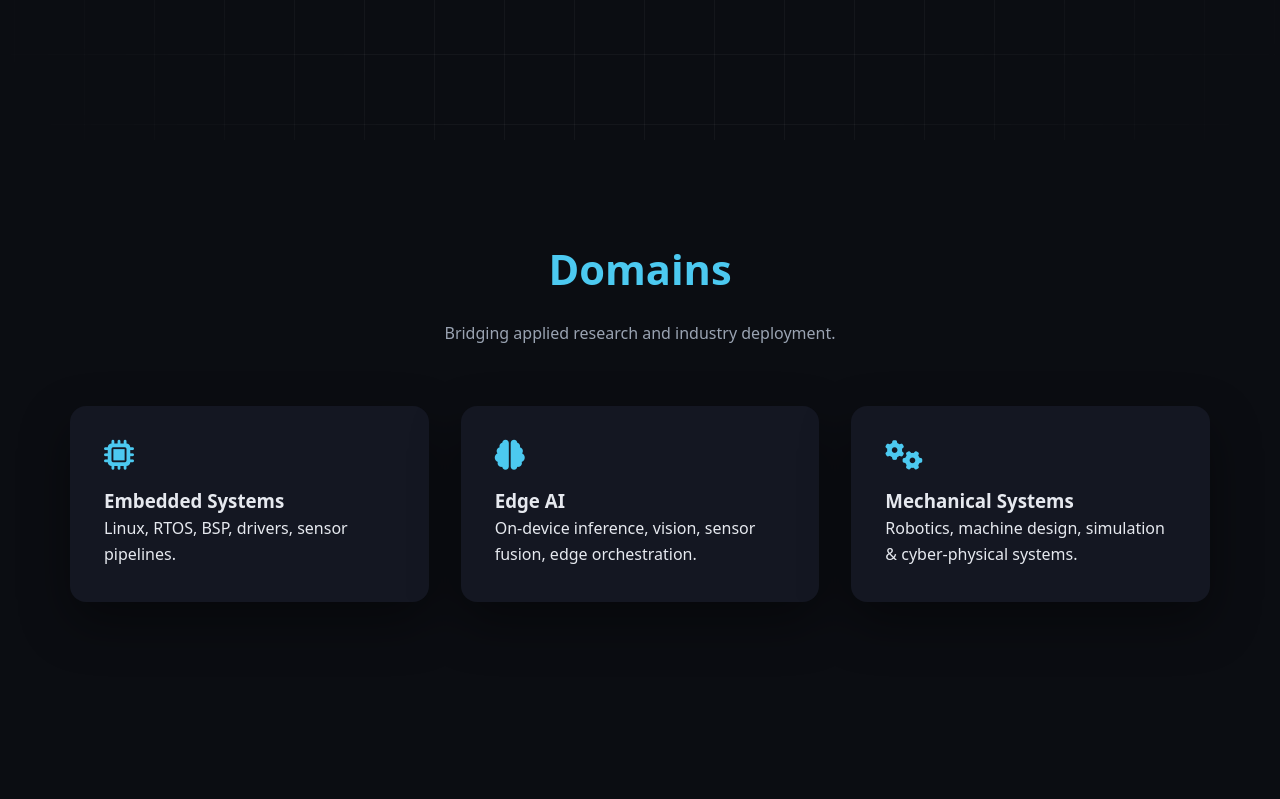
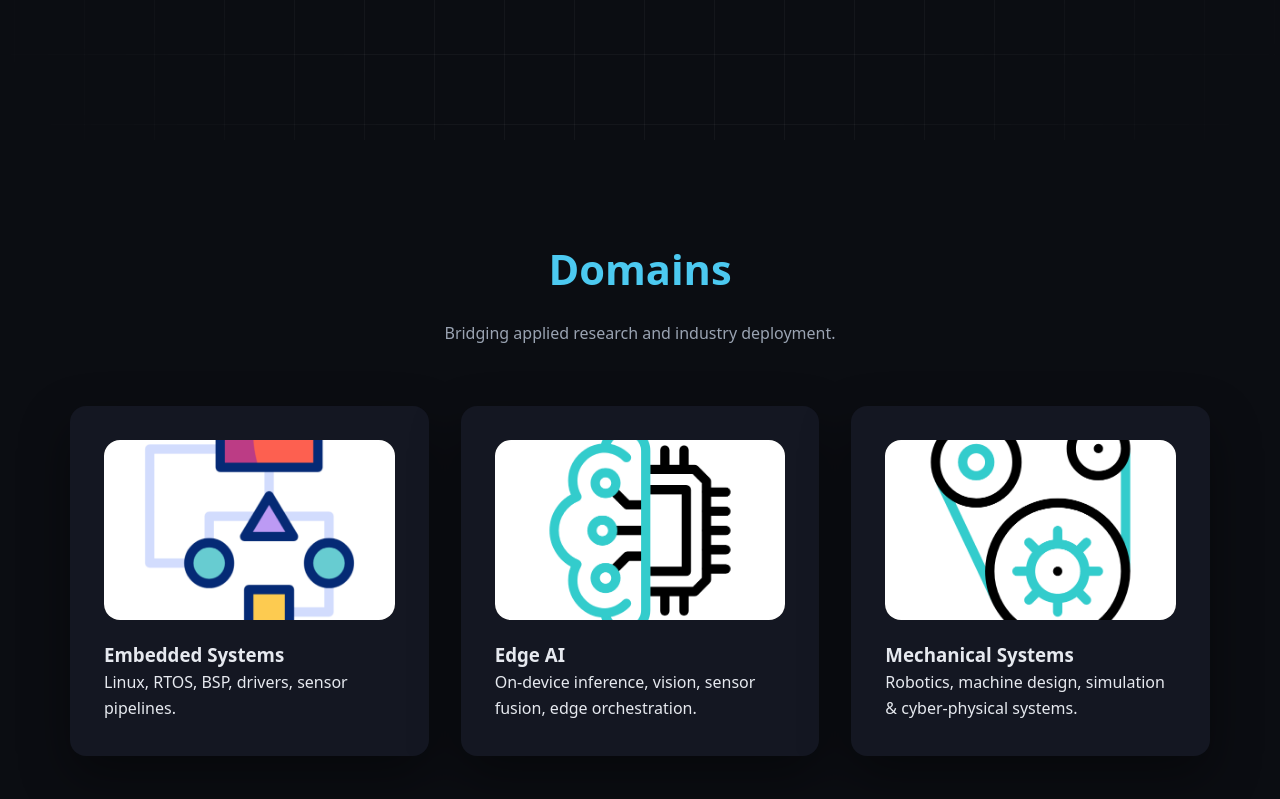
Before and after one commit to mechstem/mechstem.github.io, a plain HTML site: page index.html in a window 1280 px wide. Shown: the part 660-1459 px from the top of the page. Drawn offline with Linux system fonts and the light colour scheme.

Commit message:
Update index.html

```diff
--- a/index.html
+++ b/index.html
@@ -139,10 +139,34 @@ body {
   transform:translateY(-8px);
   box-shadow:0 0 0 1px rgba(76,201,240,.35),0 30px 80px rgba(76,201,240,.15);
 }
-.card i {
+/*.card i {
   font-size:30px;
   color:var(--primary);
   margin-bottom:16px;
+}*/
+
+/* Delete or overwrite the old .card i rule */
+/* .card i { ... }  <-- Remove this if you don't need icons anymore */
+
+/* Add this new rule for the GIFs */
+.card-img-container {
+  width: 100%;
+  height: 180px; /* Fixed height for consistency */
+  overflow: hidden;
+  border-radius: var(--radius);
+  margin-bottom: 20px;
+  background: #000; /* Fallback background */
+}
+
+.card-img-container img {
+  width: 100%;
+  height: 100%;
+  object-fit: cover; /* Ensures GIF fills the box without stretching */
+  transition: transform 0.5s ease;
+}
+
+.card:hover .card-img-container img {
+  transform: scale(1.1); /* Zoom effect on hover */
 }
 
 /* === About === */
@@ -277,13 +301,43 @@ footer {
 </section>
 
 <!-- Research Section -->
-<section class="section" id="research">
+<!--section class="section" id="research">
   <h2>Domains</h2>
   <p class="section-desc">Bridging applied research and industry deployment.</p>
   <div class="grid">
     <div class="card reveal"><i class="fas fa-microchip"></i><h3>Embedded Systems</h3><p>Linux, RTOS, BSP, drivers, sensor pipelines.</p></div>
     <div class="card reveal"><i class="fas fa-brain"></i><h3>Edge AI</h3><p>On-device inference, vision, sensor fusion, edge orchestration.</p></div>
     <div class="card reveal"><i class="fas fa-cogs"></i><h3>Mechanical Systems</h3><p>Robotics, machine design, simulation & cyber-physical systems.</p></div>
+  </div>
+</section-->
+<section class="section" id="research">
+  <h2>Domains</h2>
+  <p class="section-desc">Bridging applied research and industry deployment.</p>
+
+  <div class="grid">
+    <div class="card reveal">
+      <div class="card-img-container">
+        <img src="./assets/Archi.gif" alt="Embedded Systems">
+      </div>
+      <h3>Embedded Systems</h3>
+      <p>Linux, RTOS, BSP, drivers, sensor pipelines.</p>
+    </div>
+
+    <div class="card reveal">
+      <div class="card-img-container">
+        <img src="./assets/AI.gif" alt="Edge AI">
+      </div>
+      <h3>Edge AI</h3>
+      <p>On-device inference, vision, sensor fusion, edge orchestration.</p>
+    </div>
+
+    <div class="card reveal">
+      <div class="card-img-container">
+        <img src="./assets/gears.gif" alt="Mechanical Systems">
+      </div>
+      <h3>Mechanical Systems</h3>
+      <p>Robotics, machine design, simulation & cyber-physical systems.</p>
+    </div>
   </div>
 </section>
 
```
